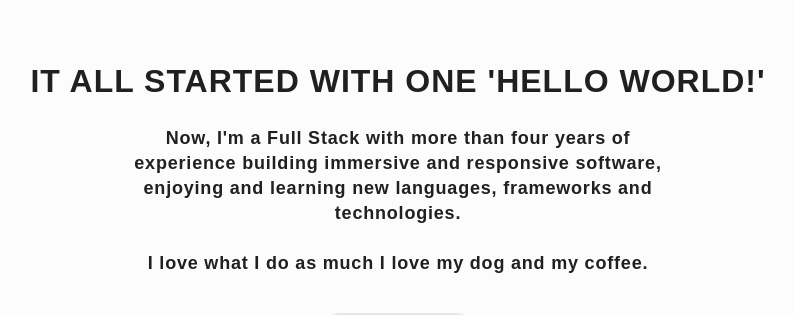
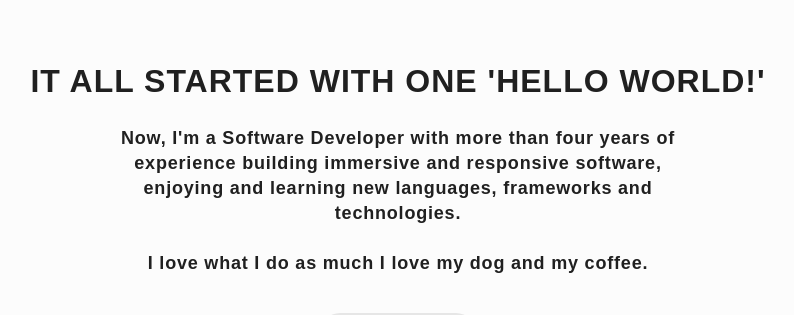
Before and after one commit to narioalvin/portfolio, a Vue app: page / in a window 1280 px wide. Shown: the part 980-1295 px from the top of the page, without its empty margins (242-1036 px from the left). Built offline with nearby package versions, Linux system fonts and the light colour scheme; no server answers; a web font is replaced by a local one.

Commit message:
Update About.vue

```diff
--- a/src/views/About.vue
+++ b/src/views/About.vue
@@ -7,7 +7,7 @@
       <br />
       <div>
         <p class="animated" data-animationtype="up" data-delay=".2s">
-          Now, I'm a Full Stack with more than four years of
+          Now, I'm a Software Developer with more than four years of
           experience building immersive and responsive software, enjoying and
           learning new languages, frameworks and technologies.
           <br />
```
